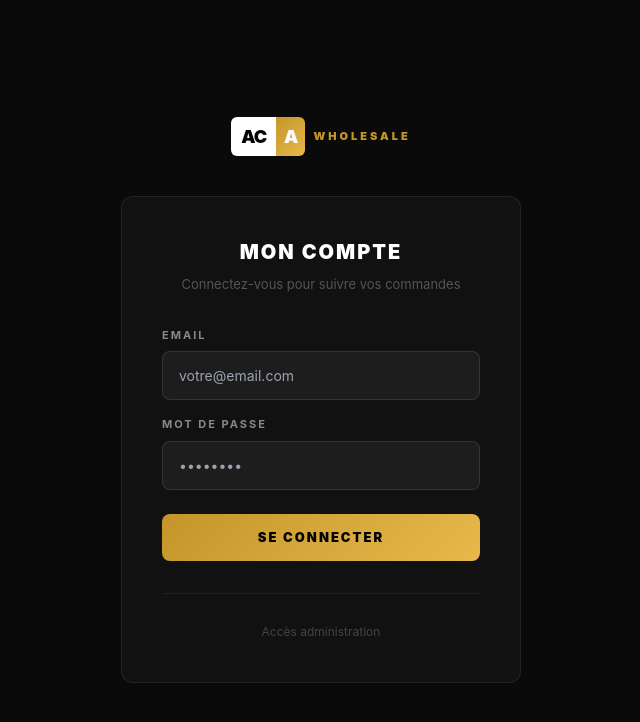
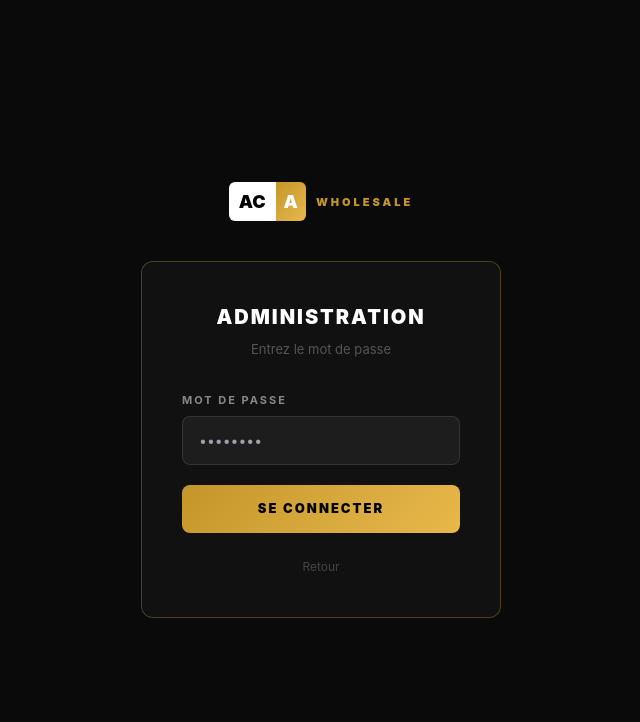
Before and after one commit to acawholesale/aca-wholesale, a Next.js app: page /admin/login in a window 1280 px wide. Shown: the top 722 px of the page, without its empty margins (319-959 px from the left). Built offline with nearby package versions, Linux system fonts and the light colour scheme.

Commit message:
Update page.js

```diff
--- a/app/admin/login/page.js
+++ b/app/admin/login/page.js
@@ -2,91 +2,38 @@
 export const dynamic = 'force-dynamic'
 import { useState } from 'react'
 
-export default function ConnexionPage() {
-  const [email, setEmail] = useState('')
+export default function AdminLoginPage() {
   const [password, setPassword] = useState('')
   const [error, setError] = useState('')
 
-  const handleSubmit = (e) => {
-    e.preventDefault()
-    if (!email || !password) {
-      setError('Veuillez remplir tous les champs')
-      return
+  const handleLogin = () => {
+    if (password === 'admin2026') {
+      window.location.href = '/admin'
+    } else {
+      setError('Mot de passe incorrect')
+      setPassword('')
     }
-    setError('Identifiants incorrects')
   }
 
   return (
-    <div style={{ minHeight: '100vh', background: '#0a0a0a', display: 'flex', flexDirection: 'column', alignItems: 'center', justifyContent: 'center', padding: '24px' }}>
-
-      {/* Logo */}
-      <div style={{ display: 'flex', alignItems: 'center', gap: '8px', marginBottom: '40px' }}>
-        <div style={{ display: 'flex' }}>
-          <span style={{ background: '#fff', color: '#000', padding: '6px 10px', fontWeight: 900, fontSize: '18px', letterSpacing: '-1px', borderRadius: '6px 0 0 6px' }}>AC</span>
-          <span style={{ background: 'linear-gradient(135deg, #C4962A, #E8B84B)', color: '#fff', padding: '6px 8px', fontWeight: 900, fontSize: '18px', letterSpacing: '-1px', borderRadius: '0 6px 6px 0' }}>A</span>
+    <div style={{ minHeight: '100vh', background: '#0a0a0a', display: 'flex', flexDirection: 'column', alignItems: 'center', justifyContent: 'center', padding: 24 }}>
+      <div style={{ display: 'flex', alignItems: 'center', marginBottom: 40 }}>
+        <div style={{ background: '#fff', color: '#000', padding: '6px 10px', fontWeight: 900, fontSize: 18, borderRadius: '6px 0 0 6px' }}>AC</div>
+        <div style={{ background: 'linear-gradient(135deg, #C4962A, #E8B84B)', color: '#fff', padding: '6px 8px', fontWeight: 900, fontSize: 18, borderRadius: '0 6px 6px 0' }}>A</div>
+        <span style={{ color: '#C4962A', fontWeight: 900, fontSize: 11, textTransform: 'uppercase', letterSpacing: 3, marginLeft: 10 }}>Wholesale</span>
+      </div>
+      <div style={{ width: '100%', maxWidth: 360, background: '#111', border: '1px solid rgba(196,150,42,0.35)', borderRadius: 12, padding: 40 }}>
+        <h1 style={{ color: '#fff', fontWeight: 900, fontSize: 20, textTransform: 'uppercase', letterSpacing: 2, textAlign: 'center', margin: '0 0 8px 0' }}>Administration</h1>
+        <p style={{ color: '#555', fontSize: 13, textAlign: 'center', margin: '0 0 32px 0' }}>Entrez le mot de passe</p>
+        <div style={{ marginBottom: 20 }}>
+          <label style={{ display: 'block', color: '#888', fontSize: 11, fontWeight: 700, textTransform: 'uppercase', letterSpacing: 2, marginBottom: 8 }}>Mot de passe</label>
+          <input type="password" value={password} onChange={e => { setPassword(e.target.value); setError('') }} onKeyDown={e => e.key === 'Enter' && handleLogin()} placeholder="••••••••" autoFocus style={{ width: '100%', padding: '13px 16px', background: 'rgba(255,255,255,0.05)', border: error ? '1px solid #f87171' : '1px solid rgba(255,255,255,0.1)', borderRadius: 8, color: '#fff', fontSize: 14, outline: 'none', boxSizing: 'border-box' }} />
+          {error && (<div style={{ color: '#f87171', fontSize: 12, marginTop: 8, fontWeight: 600 }}>{error}</div>)}
         </div>
-        <span style={{ color: '#C4962A', fontWeight: 900, fontSize: '11px', textTransform: 'uppercase', letterSpacing: '3px' }}>Wholesale</span>
-      </div>
-
-      {/* Card */}
-      <div style={{ width: '100%', maxWidth: '400px', background: '#111', border: '1px solid rgba(255,255,255,0.08)', borderRadius: '12px', padding: '40px' }}>
-
-        <h1 style={{ color: '#fff', fontWeight: 900, fontSize: '20px', textTransform: 'uppercase', letterSpacing: '2px', textAlign: 'center', margin: '0 0 8px 0' }}>
-          Mon compte
-        </h1>
-        <p style={{ color: '#555', fontSize: '13px', textAlign: 'center', margin: '0 0 32px 0' }}>
-          Connectez-vous pour suivre vos commandes
-        </p>
-
-        <form onSubmit={handleSubmit}>
-          <div style={{ marginBottom: '16px' }}>
-            <label style={{ display: 'block', color: '#888', fontSize: '11px', fontWeight: 700, textTransform: 'uppercase', letterSpacing: '2px', marginBottom: '8px' }}>
-              Email
-            </label>
-            <input
-              type="email"
-              value={email}
-              onChange={(e) => { setEmail(e.target.value); setError('') }}
-              placeholder="votre@email.com"
-              style={{ width: '100%', padding: '13px 16px', background: 'rgba(255,255,255,0.05)', border: '1px solid rgba(255,255,255,0.1)', borderRadius: '8px', color: '#fff', fontSize: '14px', outline: 'none', boxSizing: 'border-box' }}
-            />
-          </div>
-
-          <div style={{ marginBottom: '24px' }}>
-            <label style={{ display: 'block', color: '#888', fontSize: '11px', fontWeight: 700, textTransform: 'uppercase', letterSpacing: '2px', marginBottom: '8px' }}>
-              Mot de passe
-            </label>
-            <input
-              type="password"
-              value={password}
-              onChange={(e) => { setPassword(e.target.value); setError('') }}
-              placeholder="••••••••"
-              style={{ width: '100%', padding: '13px 16px', background: 'rgba(255,255,255,0.05)', border: '1px solid rgba(255,255,255,0.1)', borderRadius: '8px', color: '#fff', fontSize: '14px', outline: 'none', boxSizing: 'border-box' }}
-            />
-          </div>
-
-          {error && (
-            <p style={{ color: '#f87171', fontSize: '13px', textAlign: 'center', marginBottom: '16px', fontWeight: 600 }}>{error}</p>
-          )}
-
-          <button
-            type="submit"
-            style={{ width: '100%', padding: '14px', background: 'linear-gradient(135deg, #C4962A, #E8B84B)', color: '#000', fontWeight: 900, fontSize: '13px', textTransform: 'uppercase', letterSpacing: '2px', border: 'none', borderRadius: '8px', cursor: 'pointer' }}
-          >
-            SE CONNECTER
-          </button>
-        </form>
-
-        {/* Admin access */}
-        <div style={{ marginTop: '32px', paddingTop: '24px', borderTop: '1px solid rgba(255,255,255,0.06)', textAlign: 'center' }}>
-          <button
-            onClick={() => { window.location.href = '/admin/login' }}
-            style={{ background: 'none', border: 'none', color: '#444', fontSize: '12px', cursor: 'pointer', textDecoration: 'none' }}
-          >
-            Accès administration
-          </button>
+        <button onClick={handleLogin} style={{ width: '100%', padding: '14px', background: 'linear-gradient(135deg, #C4962A, #E8B84B)', color: '#000', fontWeight: 900, fontSize: 13, textTransform: 'uppercase', letterSpacing: 2, border: 'none', borderRadius: 8, cursor: 'pointer', marginBottom: 20 }}>SE CONNECTER</button>
+        <div style={{ textAlign: 'center' }}>
+          <button onClick={() => { window.location.href = '/connexion' }} style={{ background: 'none', border: 'none', color: '#444', fontSize: 12, cursor: 'pointer' }}>Retour</button>
         </div>
-
       </div>
     </div>
   )
```
